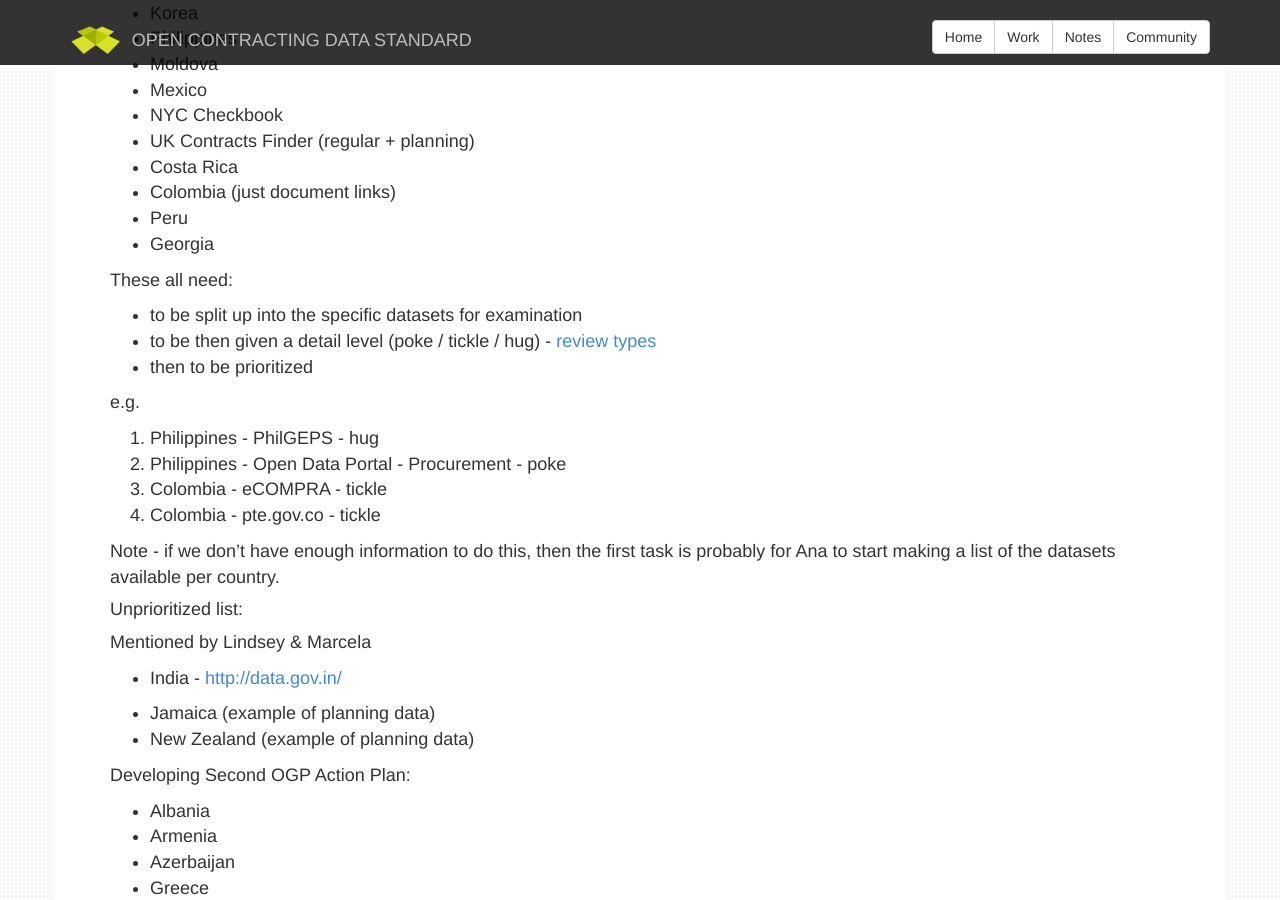
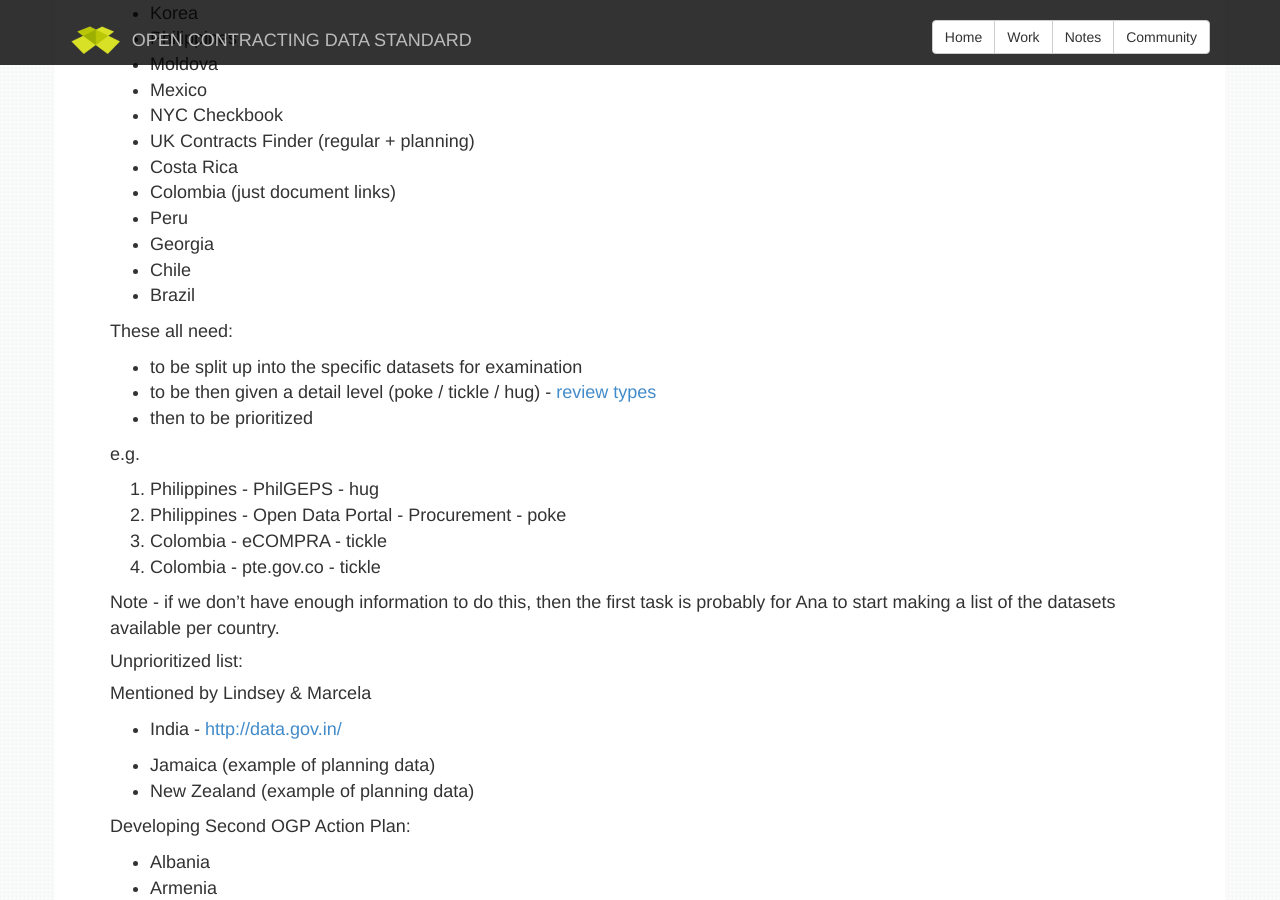
Before and after one commit to open-contracting/open-contracting.github.io, a Jekyll site: the page built from pages/notes/datasets/priorities.md, in a window 1280 px wide and 900 px high, scrolled down 348 px. Built offline with Jekyll 4.4.1, drawn with Linux system fonts in a browser that asks for light colours; nearby versions of some CDN libraries; Markdown is read by kramdown in place of the engine named in the settings.

Commit message:
Update priorities.md

```diff
--- a/pages/notes/datasets/priorities.md
+++ b/pages/notes/datasets/priorities.md
@@ -16,9 +16,11 @@ date: 19/03/2014
 * Colombia (just document links)
 * Peru
 * Georgia
+* Chile
+* Brazil
+
 
 These all need:
-
 - to be split up into the specific datasets for examination
 - to be then given a detail level (poke / tickle / hug) - [review types](/pages/notes/datasets/review_types.html)
 - then to be prioritized
```
